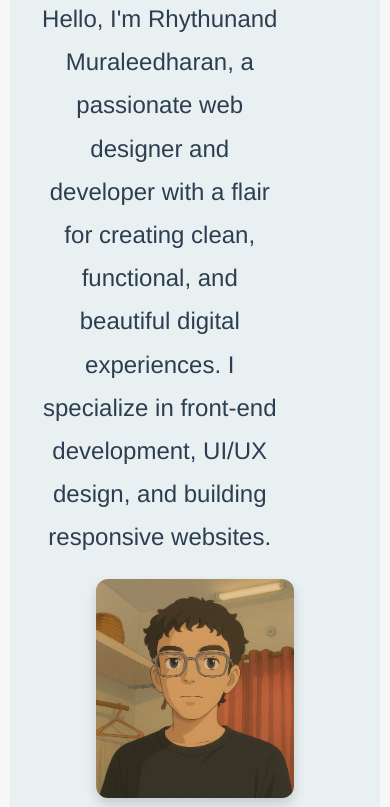
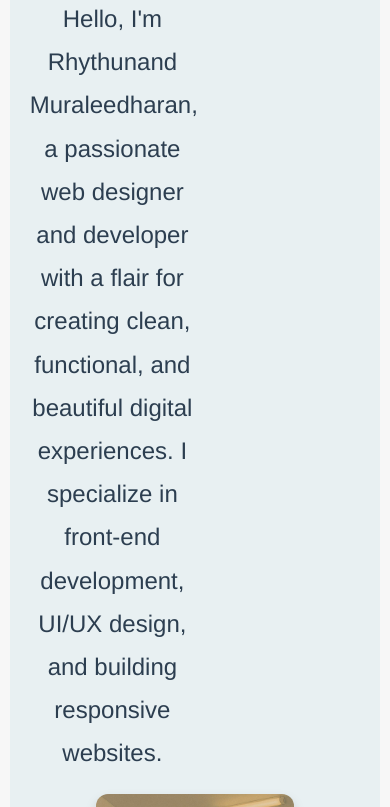
Before and after one commit to lolan-mon/Portfolio-website, a plain HTML site: page index.html in a window 390 px wide. Shown: the part 417-1224 px from the top of the page. Drawn offline with Linux system fonts and the light colour scheme.

Commit message:
Update styles.css

```diff
--- a/styles.css
+++ b/styles.css
@@ -300,8 +300,8 @@ html {
   .about-text {
     font-size: 1.5em; /* Slightly smaller font for more words per line */
     line-height: 1.8;   /* Keeps good readability */
-    padding: 0 5px;     /* Less horizontal padding */
-    width: 100%;        /* Use full width */
+        /* Less horizontal padding */
+         /* Use full width */
     max-width: 260px;
     color: #2C3E50;
     font-weight: 500;
```
